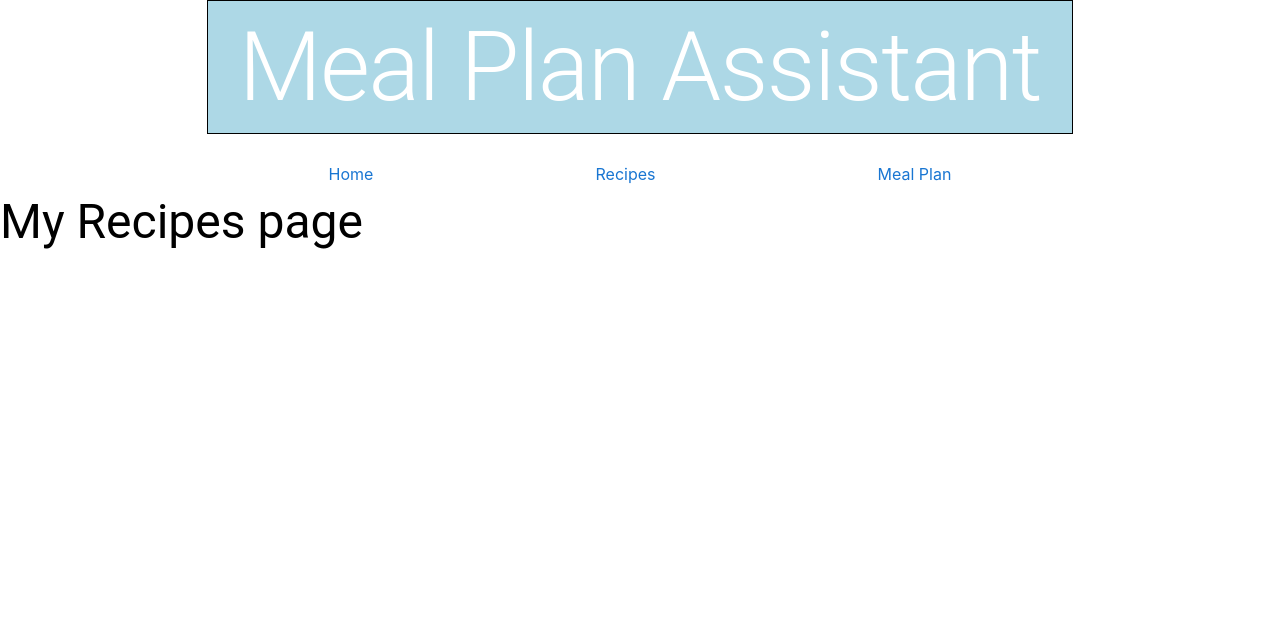
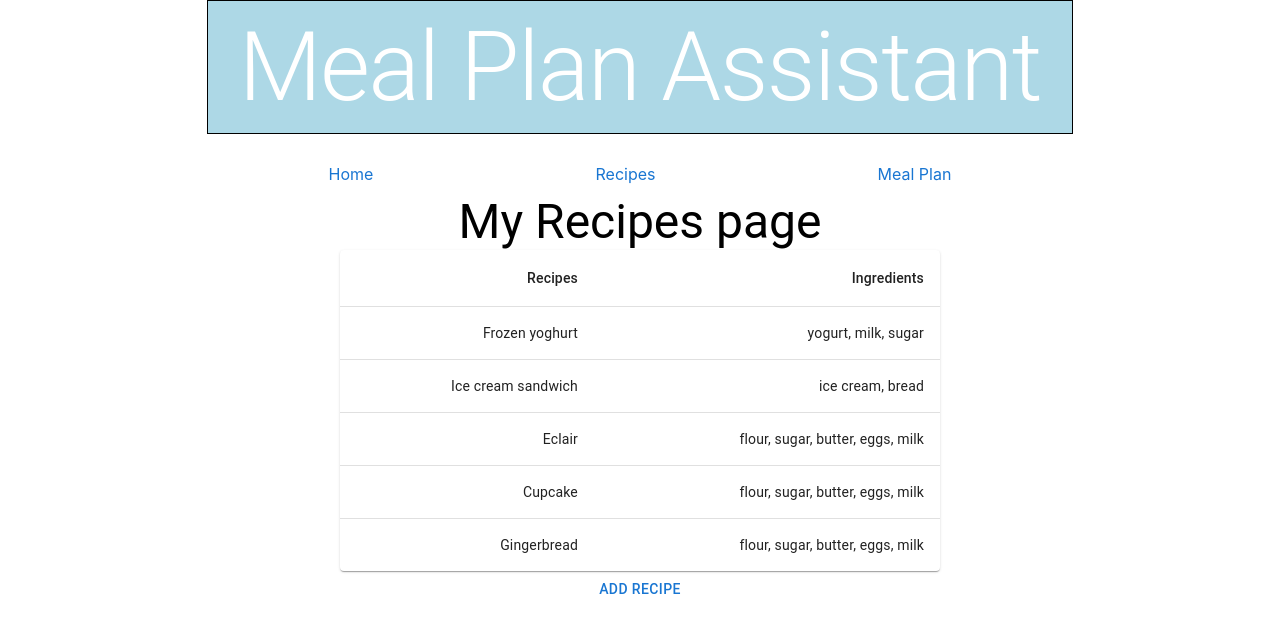
Before and after one commit to TomNgTech/Groceries-Recipes-Meal-Plan-Frontend, a React (Create React App) app: page /recipes in a window 1280 px wide. Shown: the top 632 px of the page. Built offline with nearby package versions, Linux system fonts and the light colour scheme.

Commit message:
skeleton of table with hardcoded data, no styling, no functional buttons

```diff
--- a/src/App.css
+++ b/src/App.css
@@ -1,3 +1,8 @@
+.center{
+    display: flex;
+    justify-content: center;
+    align-items: center;
+}
 .title{
     border: 1px solid black;
     padding: 10px;
--- a/src/components/recipes/Recipes.js
+++ b/src/components/recipes/Recipes.js
@@ -1,7 +1,67 @@
 import React from "react";
+import { useEffect } from "react";
 import Typography from "@mui/material/Typography";
+import Table from "@mui/material/Table";
+import TableBody from "@mui/material/TableBody";
+import TableCell from "@mui/material/TableCell";
+import TableContainer from "@mui/material/TableContainer";
+import TableHead from "@mui/material/TableHead";
+import TableRow from "@mui/material/TableRow";
+import Paper from "@mui/material/Paper";
+import { Button } from "@mui/material";
+
+
+function createData(recipe, ingredients) {
+  return { recipe, ingredients };
+}
+
+const rows = [
+  createData('Frozen yoghurt', ["yogurt", "milk", "sugar"].join(", ")),
+  createData('Ice cream sandwich', ["ice cream", "bread"].join(", ")),
+  createData('Eclair', ["flour", "sugar", "butter", "eggs", "milk"].join(", ")),
+  createData('Cupcake', ["flour", "sugar", "butter", "eggs", "milk"].join(", ")),
+  createData('Gingerbread', ["flour", "sugar", "butter", "eggs", "milk"].join(", ")),
+];
+
 function Recipes() {
-  return <Typography variant="h3">My Recipes page</Typography>;
+  // const [recipes, setRecipes] = React.useState([]);
+  // const fetchRecipes = async () => {fetch("http://localhost:3001/recipes", {mode:'cors'}).
+  // then((response) => { console.log(response.json());
+  //   return response.json()}).
+  // then((data) => setRecipes(data)).
+  // catch((error) => console.log(error));}
+
+  // useEffect(() => {fetchRecipes();});
+  // var rows = [];
+  // for(let i = 0; i < recipes.length; i++)
+  // {
+
+  //   rows.push(createData(recipes[i].dishName, recipes[i].ingredients.join(", ")));
+  // }
+  return (<><Typography variant="h3" className="center">My Recipes page</Typography>
+  <TableContainer component={Paper} sx={{width: 600, margin: 'auto'}}>
+    <Table sx={{ minWidth: 500 }} aria-label="simple table">
+      <TableHead>
+        <TableRow>
+          <TableCell align="right">Recipes</TableCell>
+          <TableCell align="right">Ingredients</TableCell>
+        </TableRow>
+      </TableHead>
+      <TableBody>
+        {rows.map((row) => (
+          <TableRow
+            onClick={() => console.log(row)}
+            key={row.name}
+            sx={{ '&:last-child td, &:last-child th': { border: 0 } }}
+          >
+            <TableCell align="right">{row.recipe}</TableCell>
+            <TableCell align="right">{row.ingredients}</TableCell>
+          </TableRow>
+        ))}
+      </TableBody>
+    </Table>
+  </TableContainer>
+  <div className="center"><Button> Add Recipe</Button></div></>);
 }
 
 export default Recipes;
```
